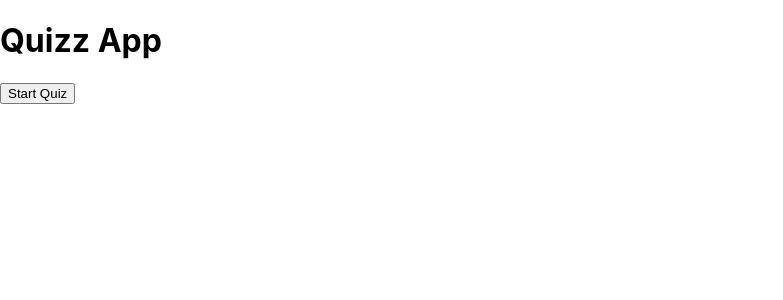
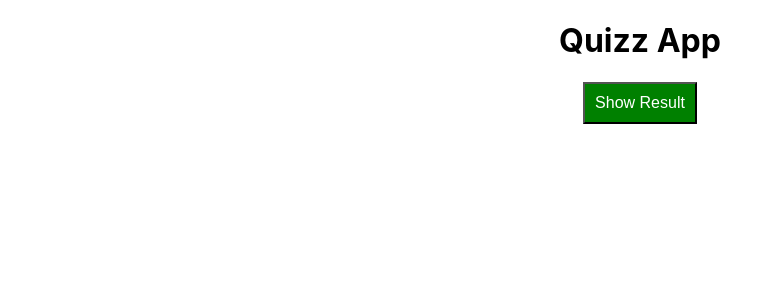
Before and after one commit to iamneo-production/aaabdaafbebaaddddbbedcfcfdfbedeaaeafdbbc, a React (Create React App) app in the folder reactapp/: page / in a window 1280 px wide. Shown: the top 300 px of the page, without its empty margins (0-783 px from the left). Built offline with nearby package versions, Linux system fonts and the light colour scheme.

Commit message:
Backup Commit

```diff
--- a/reactapp/src/components/UI/Button/Button.js
+++ b/reactapp/src/components/UI/Button/Button.js
@@ -1,11 +1,11 @@
 import React from 'react';
-
-const Button = ({ children, onClick, disabled }) => {
+import './ButtonStyles.css'
+const Button = ({ onClick }) => {
   return (
-      <button onClick={onClick} disabled={disabled}>
-            {children}
-      </button>
-    );
+    <div className="button-container">
+      <button  onClick={onClick}>Show Result</button>
+    </div>
+  );
 };
 
 export default Button;
--- /dev/null
+++ b/reactapp/src/components/UI/Button/ButtonStyles.css
@@ -0,0 +1,10 @@
+button{
+    background: green;
+    color: white;
+    padding: 10px;
+    font-size: 1rem;
+}
+
+*{
+    text-align: center;
+}
--- a/reactapp/src/components/UI/Card/Card.js
+++ /dev/null
@@ -1,23 +0,0 @@
-import React from 'react';
-import classes from './Card.module.css';
-import Button from './../Button/Button';
-
-const Card = (props) => {
-
-    return (
-        <div className={classes.Card}>
-            <h4>{props.question}</h4>
-            <div className={classes.Options}>
-                {props.options ? Object.values(props.options).map((option, index) => (
-                    <Button key={index} className={classes.Option} onClick={() => { props.onAnswerSelected(index); }}>
-                        <input type="radio" id={`option${index}`} name={`question${props.questionIndex}`} value={index} checked={props.selectedAnswer === index} onChange={() => props.onAnswerSelected(index)} disabled={props.disabled} />
-                        <label htmlFor={`option${index}`}>{option}</label>
-                    </Button>
-                ))
-                    : null}
-            </div>
-        </div>
-    );
-};
-
-export default Card;
```
